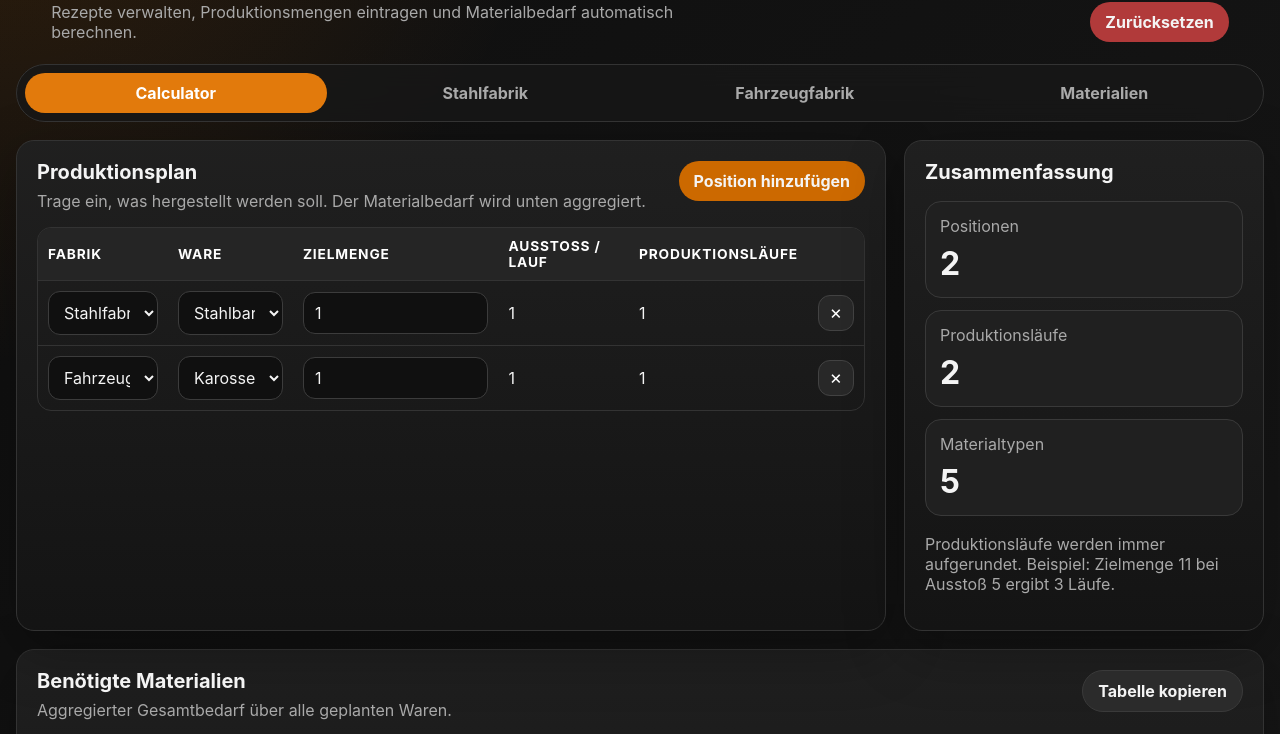
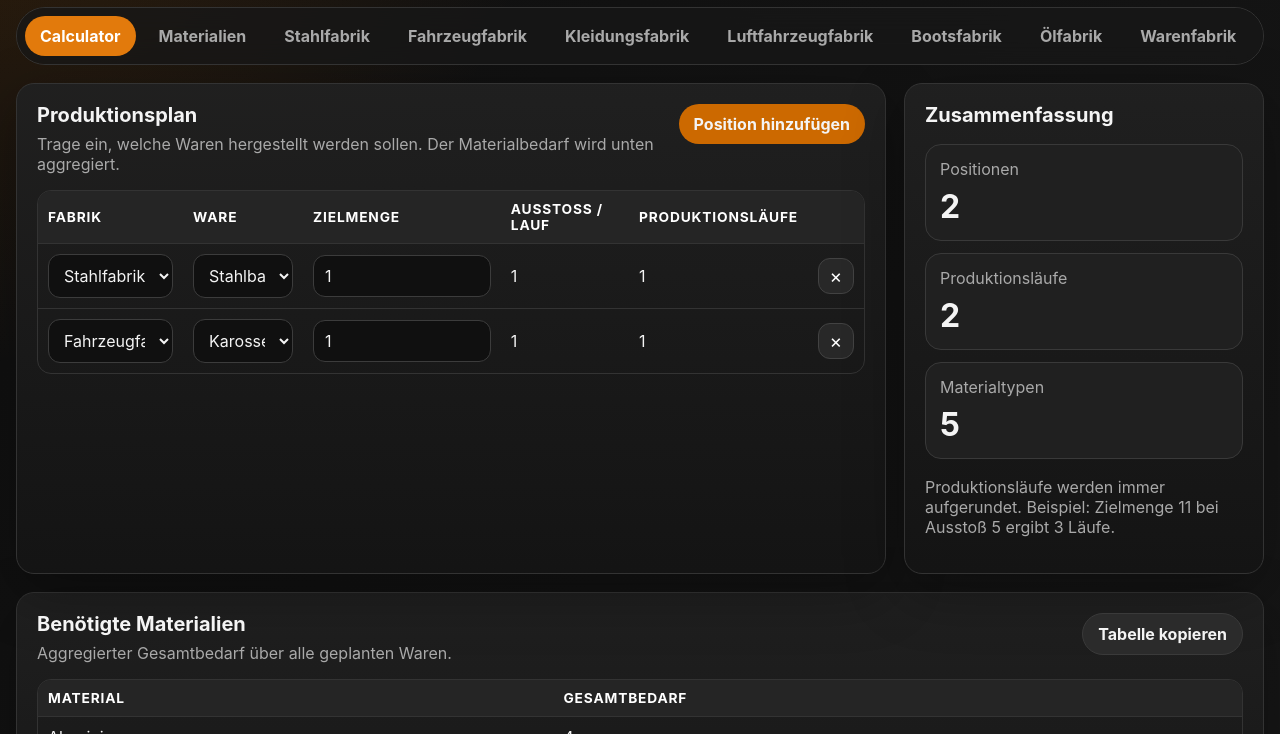
Before and after one commit to l4ndl0rd/A3PL-Calculator, a plain HTML site: page index.html in a window 1280 px wide. Shown: the part 180-914 px from the top of the page. Drawn offline with Linux system fonts and the light colour scheme.

Commit message:
Add files via upload

```diff
--- a/app.js
+++ b/app.js
@@ -1,74 +1,47 @@
-const STORAGE_KEY = "fg2_warenherstellung_calculator_v1";
+const STORAGE_KEY = "fg2_warenherstellung_calculator_v2";
+const LEGACY_STORAGE_KEY = "fg2_warenherstellung_calculator_v1";
 
 const FACTORIES = {
   steel: "Stahlfabrik",
-  vehicle: "Fahrzeugfabrik"
+  vehicle: "Fahrzeugfabrik",
+  clothing: "Kleidungsfabrik",
+  aircraft: "Luftfahrzeugfabrik",
+  boat: "Bootsfabrik",
+  oil: "Ölfabrik",
+  goods: "Warenfabrik",
+  chemistry: "Chemiefabrik",
+  illegalWeapons: "Illegale Waffenfabrik"
 };
 
-const defaultState = {
-  materials: ["Eisen", "Kohle", "Kupfer", "Aluminium", "Gummi", "Elektronik", "Glas", "Kunststoff"],
-  products: {
-    steel: [
-      {
-        id: cryptoId(),
-        name: "Stahlbarren",
-        output: 1,
-        recipe: [
-          { material: "Eisen", amount: 3 },
-          { material: "Kohle", amount: 2 }
-        ]
-      },
-      {
-        id: cryptoId(),
-        name: "Stahlträger",
-        output: 1,
-        recipe: [
-          { material: "Stahlbarren", amount: 2 },
-          { material: "Kohle", amount: 1 }
-        ]
-      }
-    ],
-    vehicle: [
-      {
-        id: cryptoId(),
-        name: "Karosserie",
-        output: 1,
-        recipe: [
-          { material: "Stahlbarren", amount: 8 },
-          { material: "Aluminium", amount: 4 },
-          { material: "Glas", amount: 2 }
-        ]
-      },
-      {
-        id: cryptoId(),
-        name: "Fahrzeugreifen",
-        output: 4,
-        recipe: [
-          { material: "Gummi", amount: 6 },
-          { material: "Stahlbarren", amount: 1 }
-        ]
-      }
-    ]
-  },
-  plan: [
-    { id: cryptoId(), factory: "steel", productId: null, quantity: 1 },
-    { id: cryptoId(), factory: "vehicle", productId: null, quantity: 1 }
-  ]
-};
+const DEFAULT_MATERIALS = [
+  "Eisen",
+  "Kohle",
+  "Kupfer",
+  "Aluminium",
+  "Gummi",
+  "Elektronik",
+  "Glas",
+  "Kunststoff",
+  "Stoff",
+  "Leder",
+  "Fasern",
+  "Rohöl",
+  "Treibstoff",
+  "Chemikalien",
+  "Schwefel",
+  "Werkzeugteile",
+  "Holz",
+  "Lack",
+  "Sprengstoffkomponenten",
+  "Waffenteile"
+];
 
-defaultState.plan[0].productId = defaultState.products.steel[0].id;
-defaultState.plan[1].productId = defaultState.products.vehicle[0].id;
-for (const product of [...defaultState.products.steel, ...defaultState.products.vehicle]) {
-  if (!defaultState.materials.includes(product.name)) defaultState.materials.push(product.name);
-}
-
+const defaultState = createDefaultState();
 let state = loadState();
 
 const els = {
-  tabs: document.querySelectorAll(".tab"),
-  panels: document.querySelectorAll(".panel"),
-  steelProducts: document.querySelector("#steelProducts"),
-  vehicleProducts: document.querySelector("#vehicleProducts"),
+  tabs: document.querySelector("#tabs"),
+  factoryPanels: document.querySelector("#factoryPanels"),
   materialsTableBody: document.querySelector("#materialsTable tbody"),
   planTableBody: document.querySelector("#planTable tbody"),
   requirementsTableBody: document.querySelector("#requirementsTable tbody"),
@@ -81,6 +54,7 @@ const els = {
   kpiPositions: document.querySelector("#kpiPositions"),
   kpiRuns: document.querySelector("#kpiRuns"),
   kpiMaterials: document.querySelector("#kpiMaterials"),
+  factoryPanelTemplate: document.querySelector("#factoryPanelTemplate"),
   productTemplate: document.querySelector("#productTemplate"),
   recipeRowTemplate: document.querySelector("#recipeRowTemplate"),
   planRowTemplate: document.querySelector("#planRowTemplate")
@@ -94,17 +68,10 @@ function init() {
 }
 
 function bindStaticEvents() {
-  els.tabs.forEach((tab) => {
-    tab.addEventListener("click", () => {
-      els.tabs.forEach((item) => item.classList.remove("active"));
-      els.panels.forEach((panel) => panel.classList.remove("active"));
-      tab.classList.add("active");
-      document.querySelector(`#${tab.dataset.target}`).classList.add("active");
-    });
-  });
-
-  document.querySelectorAll(".add-product-btn").forEach((button) => {
-    button.addEventListener("click", () => addProduct(button.dataset.factory));
+  els.tabs.addEventListener("click", (event) => {
+    const tab = event.target.closest(".tab");
+    if (!tab) return;
+    activateTab(tab.dataset.target);
   });
 
   els.addMaterialBtn.addEventListener("click", addMaterial);
@@ -117,57 +84,54 @@ function bindStaticEvents() {
 
 function renderAll() {
   normalizeState();
+  renderFactoryNavigation();
+  renderFactoryPanels();
   renderMaterials();
-  renderProducts("steel");
-  renderProducts("vehicle");
   renderPlan();
   renderRequirements();
   saveState();
 }
 
-function renderMaterials() {
-  els.materialsTableBody.innerHTML = "";
-  state.materials.forEach((material, index) => {
-    const row = document.createElement("tr");
-    row.innerHTML = `
-      <td><input type="text" value="${escapeHtml(material)}" aria-label="Materialname" /></td>
-      <td><button class="icon-button" type="button" aria-label="Material entfernen">×</button></td>
-    `;
+function renderFactoryNavigation() {
+  const existingFactoryTabs = els.tabs.querySelectorAll(".factory-tab");
+  existingFactoryTabs.forEach((tab) => tab.remove());
 
-    row.querySelector("input").addEventListener("change", (event) => {
-      const oldName = state.materials[index];
-      const newName = cleanText(event.target.value);
-      if (!newName) {
-        event.target.value = oldName;
-        return;
+  for (const [key, label] of Object.entries(FACTORIES)) {
+    const button = document.createElement("button");
+    button.className = "tab factory-tab";
+    button.dataset.target = key;
+    button.type = "button";
+    button.textContent = label;
+    els.tabs.appendChild(button);
   }
-      renameMaterial(oldName, newName);
-    });
+}
 
-    row.querySelector("button").addEventListener("click", () => {
-      const name = state.materials[index];
-      if (isMaterialInUse(name)) {
-        alert(`Das Material "${name}" wird noch in Rezepten verwendet und kann nicht gelöscht werden.`);
-        return;
-      }
-      state.materials.splice(index, 1);
-      renderAll();
-    });
+function renderFactoryPanels() {
+  els.factoryPanels.innerHTML = "";
 
-    els.materialsTableBody.appendChild(row);
+  for (const [factory, label] of Object.entries(FACTORIES)) {
+    const panel = els.factoryPanelTemplate.content.firstElementChild.cloneNode(true);
+    panel.id = factory;
+    panel.querySelector(".factory-title").textContent = `${label}-Rezepte`;
+    panel.querySelector(".add-product-btn").addEventListener("click", () => addProduct(factory));
+
+    const container = panel.querySelector(".product-list");
+    if (!state.products[factory].length) {
+      container.innerHTML = `<div class="empty-state">Noch keine Waren vorhanden.</div>`;
+    } else {
+      state.products[factory].forEach((product) => {
+        container.appendChild(createProductCard(factory, product));
       });
     }
 
-function renderProducts(factory) {
-  const container = factory === "steel" ? els.steelProducts : els.vehicleProducts;
-  container.innerHTML = "";
-
-  if (!state.products[factory].length) {
-    container.innerHTML = `<div class="empty-state">Noch keine Waren vorhanden.</div>`;
-    return;
+    els.factoryPanels.appendChild(panel);
   }
 
-  state.products[factory].forEach((product) => {
+  const activeTarget = document.querySelector(".tab.active")?.dataset.target || "calculator";
+  activateTab(document.getElementById(activeTarget) ? activeTarget : "calculator");
+}
+
+function createProductCard(factory, product) {
   const node = els.productTemplate.content.firstElementChild.cloneNode(true);
   const nameInput = node.querySelector(".product-name");
   const outputInput = node.querySelector(".product-output");
@@ -205,11 +169,47 @@ function renderProducts(factory) {
   });
 
   product.recipe.forEach((recipeItem, index) => {
-      const row = createRecipeRow(product, index, recipeItem);
-      recipeBody.appendChild(row);
+    recipeBody.appendChild(createRecipeRow(product, index, recipeItem));
   });
 
-    container.appendChild(node);
+  return node;
+}
+
+function activateTab(targetId) {
+  document.querySelectorAll(".tab").forEach((item) => item.classList.toggle("active", item.dataset.target === targetId));
+  document.querySelectorAll(".panel").forEach((panel) => panel.classList.toggle("active", panel.id === targetId));
+}
+
+function renderMaterials() {
+  els.materialsTableBody.innerHTML = "";
+  state.materials.forEach((material, index) => {
+    const row = document.createElement("tr");
+    row.innerHTML = `
+      <td><input type="text" value="${escapeHtml(material)}" aria-label="Materialname" /></td>
+      <td><button class="icon-button" type="button" aria-label="Material entfernen">×</button></td>
+    `;
+
+    row.querySelector("input").addEventListener("change", (event) => {
+      const oldName = state.materials[index];
+      const newName = cleanText(event.target.value);
+      if (!newName) {
+        event.target.value = oldName;
+        return;
+      }
+      renameMaterial(oldName, newName);
+    });
+
+    row.querySelector("button").addEventListener("click", () => {
+      const name = state.materials[index];
+      if (isMaterialInUse(name)) {
+        alert(`Das Material "${name}" wird noch in Rezepten verwendet und kann nicht gelöscht werden.`);
+        return;
+      }
+      state.materials.splice(index, 1);
+      renderAll();
+    });
+
+    els.materialsTableBody.appendChild(row);
   });
 }
 
@@ -357,6 +357,7 @@ function addProduct(factory) {
   state.products[factory].push(product);
   ensureMaterial(product.name);
   renderAll();
+  activateTab(factory);
 }
 
 function addMaterial() {
@@ -372,7 +373,7 @@ function addMaterial() {
 }
 
 function addPlanRow() {
-  const factory = "steel";
+  const factory = firstFactoryWithProduct() || Object.keys(FACTORIES)[0];
   state.plan.push({
     id: cryptoId(),
     factory,
@@ -429,12 +430,15 @@ function importData(event) {
 function resetData() {
   if (!confirm("Alle lokal gespeicherten Daten werden auf die Beispielwerte zurückgesetzt. Fortfahren?")) return;
   localStorage.removeItem(STORAGE_KEY);
-  state = structuredClone(defaultState);
+  state = createDefaultState();
   renderAll();
 }
 
 function updatePlanProductOptions(select, factory, selectedProductId) {
-  const options = state.products[factory].map((product) => ({ value: product.id, label: product.name }));
+  const products = state.products[factory] ?? [];
+  const options = products.length
+    ? products.map((product) => ({ value: product.id, label: product.name }))
+    : [{ value: "", label: "Keine Ware vorhanden" }];
   fillSelect(select, options, selectedProductId);
 }
 
@@ -452,7 +456,8 @@ function fillSelect(select, options, selectedValue) {
 }
 
 function findProduct(productId) {
-  return [...state.products.steel, ...state.products.vehicle].find((product) => product.id === productId) ?? null;
+  if (!productId) return null;
+  return Object.values(state.products).flat().find((product) => product.id === productId) ?? null;
 }
 
 function ensureMaterial(name) {
@@ -473,7 +478,7 @@ function renameMaterial(oldName, newName) {
   }
 
   state.materials = state.materials.map((material) => (material === oldName ? newName : material));
-  for (const product of [...state.products.steel, ...state.products.vehicle]) {
+  for (const product of Object.values(state.products).flat()) {
     for (const recipeItem of product.recipe) {
       if (recipeItem.material === oldName) recipeItem.material = newName;
     }
@@ -482,19 +487,19 @@ function renameMaterial(oldName, newName) {
 }
 
 function isMaterialInUse(materialName) {
-  return [...state.products.steel, ...state.products.vehicle].some((product) =>
+  return Object.values(state.products).flat().some((product) =>
     product.recipe.some((recipeItem) => recipeItem.material === materialName)
   );
 }
 
 function normalizeState() {
+  const fallbackState = createDefaultState();
   state.materials = unique((state.materials ?? []).map(cleanText).filter(Boolean));
-  state.products ??= { steel: [], vehicle: [] };
-  state.products.steel ??= [];
-  state.products.vehicle ??= [];
+  state.products ??= {};
   state.plan ??= [];
 
   for (const factory of Object.keys(FACTORIES)) {
+    state.products[factory] ??= fallbackState.products[factory] ?? [];
     state.products[factory] = state.products[factory].map((product) => ({
       id: product.id || cryptoId(),
       name: cleanText(product.name) || "Unbenannte Ware",
@@ -508,13 +513,13 @@ function normalizeState() {
     }));
   }
 
-  for (const product of [...state.products.steel, ...state.products.vehicle]) {
+  for (const product of Object.values(state.products).flat()) {
     ensureMaterial(product.name);
     product.recipe.forEach((item) => ensureMaterial(item.material));
   }
 
   state.plan = state.plan.map((item) => {
-    const factory = FACTORIES[item.factory] ? item.factory : "steel";
+    const factory = FACTORIES[item.factory] ? item.factory : Object.keys(FACTORIES)[0];
     const validProduct = state.products[factory].some((product) => product.id === item.productId);
     return {
       id: item.id || cryptoId(),
@@ -528,26 +533,158 @@ function normalizeState() {
 function validateImportedState(value) {
   if (!value || typeof value !== "object") throw new Error("Datei enthält kein gültiges Objekt.");
   if (!Array.isArray(value.materials)) throw new Error("Feld 'materials' fehlt oder ist ungültig.");
-  if (!value.products || !Array.isArray(value.products.steel) || !Array.isArray(value.products.vehicle)) {
-    throw new Error("Feld 'products.steel' oder 'products.vehicle' fehlt oder ist ungültig.");
+  if (!value.products || typeof value.products !== "object") throw new Error("Feld 'products' fehlt oder ist ungültig.");
+  for (const factory of Object.keys(FACTORIES)) {
+    if (value.products[factory] !== undefined && !Array.isArray(value.products[factory])) {
+      throw new Error(`Feld 'products.${factory}' ist ungültig.`);
+    }
   }
   if (!Array.isArray(value.plan)) throw new Error("Feld 'plan' fehlt oder ist ungültig.");
 }
 
 function loadState() {
   try {
-    const saved = localStorage.getItem(STORAGE_KEY);
-    if (!saved) return structuredClone(defaultState);
+    const saved = localStorage.getItem(STORAGE_KEY) || localStorage.getItem(LEGACY_STORAGE_KEY);
+    if (!saved) return createDefaultState();
     const parsed = JSON.parse(saved);
     validateImportedState(parsed);
     return parsed;
   } catch {
-    return structuredClone(defaultState);
+    return createDefaultState();
   }
 }
 
 function saveState() {
   localStorage.setItem(STORAGE_KEY, JSON.stringify(state));
+}
+
+function firstFactoryWithProduct() {
+  return Object.keys(FACTORIES).find((factory) => state.products[factory]?.length);
+}
+
+function createDefaultState() {
+  const products = {
+    steel: [
+      createProduct("Stahlbarren", 1, [
+        ["Eisen", 3],
+        ["Kohle", 2]
+      ]),
+      createProduct("Stahlträger", 1, [
+        ["Stahlbarren", 2],
+        ["Kohle", 1]
+      ])
+    ],
+    vehicle: [
+      createProduct("Karosserie", 1, [
+        ["Stahlbarren", 8],
+        ["Aluminium", 4],
+        ["Glas", 2]
+      ]),
+      createProduct("Fahrzeugreifen", 4, [
+        ["Gummi", 6],
+        ["Stahlbarren", 1]
+      ])
+    ],
+    clothing: [
+      createProduct("Arbeitskleidung", 1, [
+        ["Stoff", 4],
+        ["Leder", 1]
+      ]),
+      createProduct("Schutzweste", 1, [
+        ["Stoff", 3],
+        ["Kunststoff", 2],
+        ["Stahlbarren", 1]
+      ])
+    ],
+    aircraft: [
+      createProduct("Flugzeugrumpf", 1, [
+        ["Aluminium", 12],
+        ["Elektronik", 4],
+        ["Glas", 3]
+      ]),
+      createProduct("Rotorblatt", 2, [
+        ["Aluminium", 6],
+        ["Kunststoff", 3]
+      ])
+    ],
+    boat: [
+      createProduct("Bootsrumpf", 1, [
+        ["Holz", 8],
+        ["Aluminium", 4],
+        ["Lack", 2]
+      ]),
+      createProduct("Bootsmotor", 1, [
+        ["Stahlbarren", 5],
+        ["Elektronik", 2],
+        ["Gummi", 1]
+      ])
+    ],
+    oil: [
+      createProduct("Treibstoff", 5, [
+        ["Rohöl", 10],
+        ["Chemikalien", 1]
+      ]),
+      createProduct("Schmieröl", 3, [
+        ["Rohöl", 6],
+        ["Kunststoff", 1]
+      ])
+    ],
+    goods: [
+      createProduct("Werkzeugkiste", 1, [
+        ["Werkzeugteile", 4],
+        ["Stahlbarren", 2],
+        ["Kunststoff", 1]
+      ]),
+      createProduct("Haushaltswaren", 2, [
+        ["Kunststoff", 4],
+        ["Glas", 2]
+      ])
+    ],
+    chemistry: [
+      createProduct("Chemikalien", 2, [
+        ["Schwefel", 3],
+        ["Rohöl", 2]
+      ]),
+      createProduct("Kunststoff", 3, [
+        ["Rohöl", 4],
+        ["Chemikalien", 1]
+      ])
+    ],
+    illegalWeapons: [
+      createProduct("Waffenteile", 1, [
+        ["Stahlbarren", 3],
+        ["Werkzeugteile", 2]
+      ]),
+      createProduct("Illegale Waffe", 1, [
+        ["Waffenteile", 4],
+        ["Stahlbarren", 2],
+        ["Sprengstoffkomponenten", 1]
+      ])
+    ]
+  };
+
+  const materials = unique([...DEFAULT_MATERIALS]);
+  for (const product of Object.values(products).flat()) {
+    if (!materials.includes(product.name)) materials.push(product.name);
+  }
+
+  return {
+    materials,
+    products,
+    plan: [
+      { id: cryptoId(), factory: "steel", productId: products.steel[0].id, quantity: 1 },
+      { id: cryptoId(), factory: "vehicle", productId: products.vehicle[0].id, quantity: 1 }
+    ]
+  };
+}
+
+function createProduct(name, output, recipePairs) {
+  return {
+    id: cryptoId(),
+    name,
+    output,
+    recipe: recipePairs.map(([material, amount]) => ({ material, amount }))
+  };
 }
 
 function positiveInteger(value, fallback) {
--- a/index.html
+++ b/index.html
@@ -4,7 +4,7 @@
   <meta charset="utf-8" />
   <meta name="viewport" content="width=device-width, initial-scale=1" />
   <title>Warenherstellung Calculator</title>
-  <meta name="description" content="Calculator für Stahlfabrik- und Fahrzeugfabrik-Waren mit Materialbedarf, Rezeptverwaltung und JSON Import/Export." />
+  <meta name="description" content="Calculator für Project-Life-Fabriken mit Materialbedarf, Rezeptverwaltung und JSON Import/Export." />
   <link rel="stylesheet" href="styles.css" />
 </head>
 <body>
@@ -12,7 +12,7 @@
     <div>
       <p class="eyebrow">Arma 3 Project Life</p>
       <h1>Warenherstellung Calculator</h1>
-      <p class="subtitle">Rezepte verwalten, Produktionsmengen eintragen und Materialbedarf automatisch berechnen.</p>
+      <p class="subtitle">Rezepte pro Fabrik verwalten, Produktionsmengen eintragen und den aggregierten Materialbedarf automatisch berechnen.</p>
     </div>
     <div class="header-actions">
       <button id="exportDataBtn" class="button button-secondary" type="button">Daten exportieren</button>
@@ -25,10 +25,8 @@
   </header>
 
   <main class="layout">
-    <nav class="tabs" aria-label="Bereiche">
+    <nav id="tabs" class="tabs" aria-label="Bereiche">
       <button class="tab active" data-target="calculator" type="button">Calculator</button>
-      <button class="tab" data-target="steel" type="button">Stahlfabrik</button>
-      <button class="tab" data-target="vehicle" type="button">Fahrzeugfabrik</button>
       <button class="tab" data-target="materials" type="button">Materialien</button>
     </nav>
 
@@ -38,7 +36,7 @@
           <div class="card-header">
             <div>
               <h2>Produktionsplan</h2>
-              <p>Trage ein, was hergestellt werden soll. Der Materialbedarf wird unten aggregiert.</p>
+              <p>Trage ein, welche Waren hergestellt werden sollen. Der Materialbedarf wird unten aggregiert.</p>
             </div>
             <button id="addPlanRowBtn" class="button" type="button">Position hinzufügen</button>
           </div>
@@ -101,32 +99,6 @@
       </section>
     </section>
 
-    <section id="steel" class="panel" aria-labelledby="steel-tab">
-      <section class="card">
-        <div class="card-header">
-          <div>
-            <h2>Stahlfabrik-Rezepte</h2>
-            <p>Jede Ware kann beliebig viele Materialwerte verwenden.</p>
-          </div>
-          <button class="button add-product-btn" data-factory="steel" type="button">Ware hinzufügen</button>
-        </div>
-        <div id="steelProducts" class="product-list"></div>
-      </section>
-    </section>
-
-    <section id="vehicle" class="panel" aria-labelledby="vehicle-tab">
-      <section class="card">
-        <div class="card-header">
-          <div>
-            <h2>Fahrzeugfabrik-Rezepte</h2>
-            <p>Pflege hier Fahrzeugteile, Fahrzeuge oder sonstige Waren.</p>
-          </div>
-          <button class="button add-product-btn" data-factory="vehicle" type="button">Ware hinzufügen</button>
-        </div>
-        <div id="vehicleProducts" class="product-list"></div>
-      </section>
-    </section>
-
     <section id="materials" class="panel" aria-labelledby="materials-tab">
       <section class="card">
         <div class="card-header">
@@ -149,7 +121,24 @@
         </div>
       </section>
     </section>
+
+    <div id="factoryPanels"></div>
   </main>
+
+  <template id="factoryPanelTemplate">
+    <section class="panel factory-panel">
+      <section class="card">
+        <div class="card-header">
+          <div>
+            <h2 class="factory-title"></h2>
+            <p>Jede Ware kann beliebig viele Materialwerte verwenden.</p>
+          </div>
+          <button class="button add-product-btn" type="button">Ware hinzufügen</button>
+        </div>
+        <div class="product-list"></div>
+      </section>
+    </section>
+  </template>
 
   <template id="productTemplate">
     <article class="product-card">
```
Also changed, not shown: 1 other file. Lines whose indentation alone changed are shown as unchanged.
